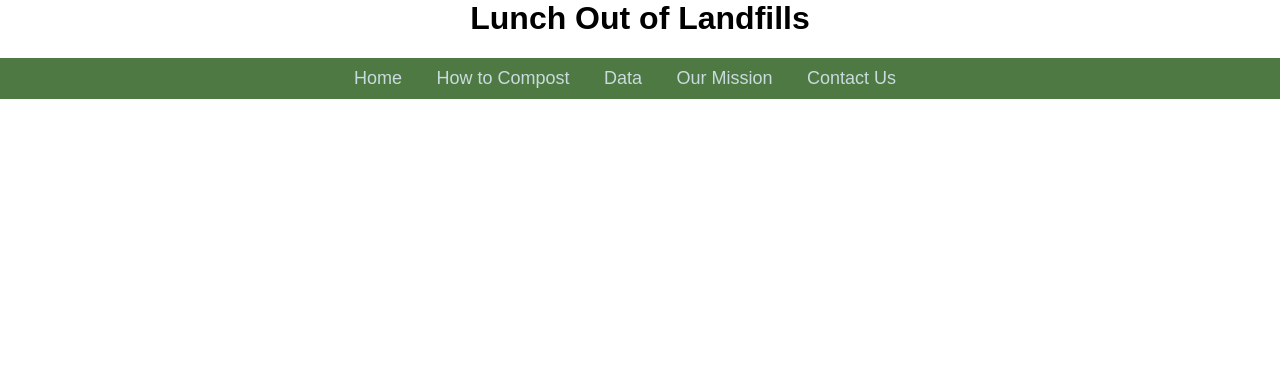
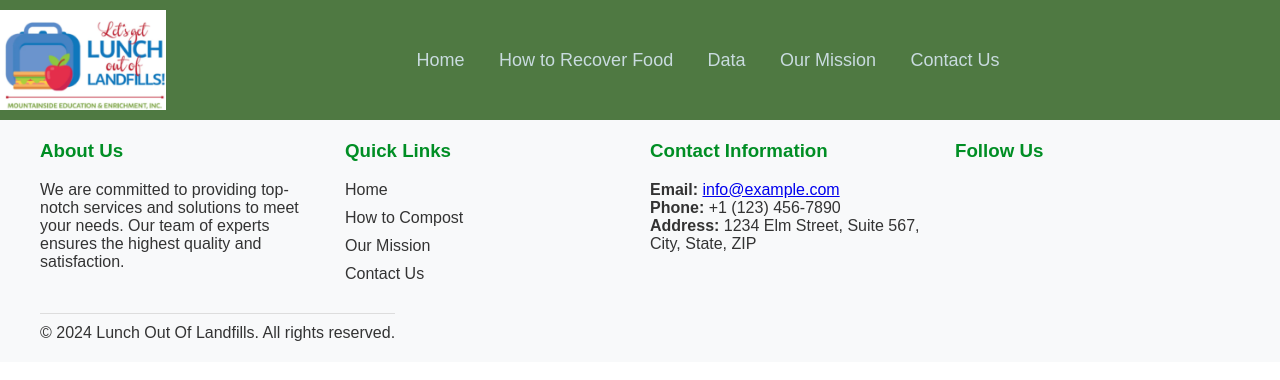
Before and after one commit to CDAWGSWAGMAN/Reimagine-School-Waste, a PHP site: page /data.html in a window 1280 px wide. Shown: the top 380 px of the page. Run offline with PHP 8.4, Linux system fonts and the light colour scheme.

Commit message:
all changes for the day

```diff
--- a/LOOL.css
+++ b/LOOL.css
@@ -256,3 +256,84 @@ button:hover {
   width: 80%;       /* Adjust the width of the iframe */
   height: 80%;      /* Adjust the height of the iframe */
 }
+footer {
+  background-color: #f8f9fa;
+  padding: 20px;
+  color: #333;
+  font-family: Arial, sans-serif;
+}
+
+.footer-container {
+  max-width: 1200px;
+  margin: 0 auto;
+  display: flex;
+  flex-wrap: wrap;
+  justify-content: space-between;
+}
+
+.footer-content {
+  display: flex;
+  flex-wrap: wrap;
+  justify-content: space-between;
+  gap: 20px;
+}
+
+.footer-section {
+  flex: 1;
+  min-width: 200px;
+}
+
+.footer-section h3 {
+  margin-top: 0;
+  color: #008e24;
+}
+
+.footer-section p, .footer-section ul {
+  margin: 0;
+  padding: 0;
+  list-style: none;
+}
+
+.footer-section ul li {
+  margin-bottom: 10px;
+}
+
+.footer-section ul li a {
+  text-decoration: none;
+  color: #333;
+}
+
+.footer-section ul li a:hover {
+  text-decoration: underline;
+}
+
+.social-media {
+  display: flex;
+  gap: 10px;
+}
+
+.social-media a {
+  text-decoration: none;
+  color: #333;
+  font-size: 1.5em;
+}
+
+.footer-bottom {
+  text-align: center;
+  margin-top: 20px;
+  border-top: 1px solid #ddd;
+  padding-top: 10px;
+}
+
+.footer-bottom p {
+  margin: 0;
+}
+
+.footer-bottom a {
+  color: #06e746;
+  text-decoration: none;
+}
+
+.footer-bottom a:hover {
+  text-decoration: underline;
+}
--- a/data.html
+++ b/data.html
@@ -6,15 +6,54 @@
 
 
     <body>
-     <h1> Lunch Out of Landfills</h1>
         <nav>
+            <div class="logo">
+                <img src="images/LOOL.png" alt="LOOL Logo" onclick="window.location.href='LOOL.html';">
+            </div>
             <ul>
-                <a href="LOOL.html"><li>Home</li></a>
-                <a href="How_to.html"><li>How to Compost</li></a>
-                <a href="data.html"><li>Data</li></a>
-                <a href="about1.html"><li>Our Mission</li></a>
-                <a href="contact.html"><li>Contact Us</li></a>
-
+                <li><a href="LOOL.html">Home</a></li>
+                <li><a href="How_to.html">How to Recover Food</a></li>
+                <li><a href="data.html">Data</a></li>
+                <li><a href="about1.html">Our Mission</a></li>
+                <li><a href="contact.html">Contact Us</a></li>
             </ul>
         </nav>
+        <footer>
+            <div class="footer-container">
+                <div class="footer-content">
+                    <div class="footer-section">
+                     <h3>About Us</h3>
+                    <p>We are committed to providing top-notch services and solutions to meet your needs. Our team of experts ensures the highest quality and satisfaction.</p>
+                </div>
+                <div class="footer-section">
+                    <h3>Quick Links</h3>
+                    <ul>
+                        <li><a href="LOOL.html">Home</a></li>
+                        <li><a href="How_to.html">How to Compost</a></li>
+                        <li><a href="about1.html">Our Mission</a></li>
+                        <li><a href="contact.html">Contact Us</a></li>
+                    </ul>
+            </div>
+            <div class="footer-section">
+                <h3>Contact Information</h3>
+                <p><strong>Email:</strong> <a href="mailto:info@example.com">info@example.com</a></p>
+                <p><strong>Phone:</strong> +1 (123) 456-7890</p>
+                <p><strong>Address:</strong> 1234 Elm Street, Suite 567, City, State, ZIP</p>
+            </div>
+            <div class="footer-section">
+                <h3>Follow Us</h3>
+                <ul class="social-media">
+                    <li><a href="https://www.facebook.com/yourpage" target="_blank" aria-label="Facebook"><i class="fab fa-facebook-f"></i></a></li>
+                    <li><a href="https://twitter.com/yourprofile" target="_blank" aria-label="Twitter"><i class="fab fa-twitter"></i></a></li>
+                    <li><a href="https://www.linkedin.com/in/yourprofile" target="_blank" aria-label="LinkedIn"><i class="fab fa-linkedin-in"></i></a></li>
+                    <li><a href="https://www.instagram.com/yourprofile" target="_blank" aria-label="Instagram"><i class="fab fa-instagram"></i></a></li>
+                </ul>
+            </div>
+        </div>
+        <div class="footer-bottom">
+            <p>&copy; 2024 Lunch Out Of Landfills. All rights reserved.</p>
+        </div>
+        </div>
+        </footer>
+
     </body>
```
Also changed, not shown: How_to.html (+41 -2 lines), LOOL.html (+50 -5 lines), about1.html (+41 -2 lines), contact.html (+41 -2 lines).
